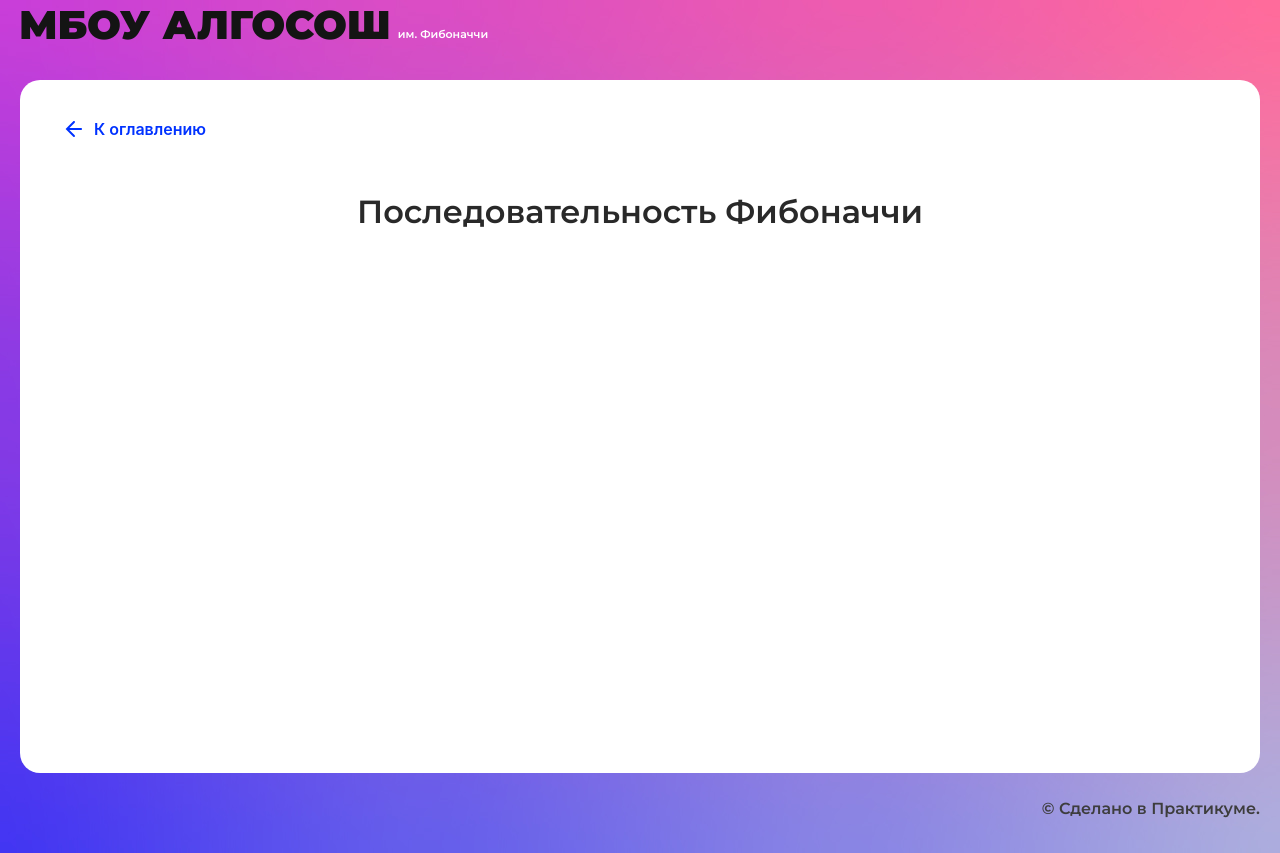
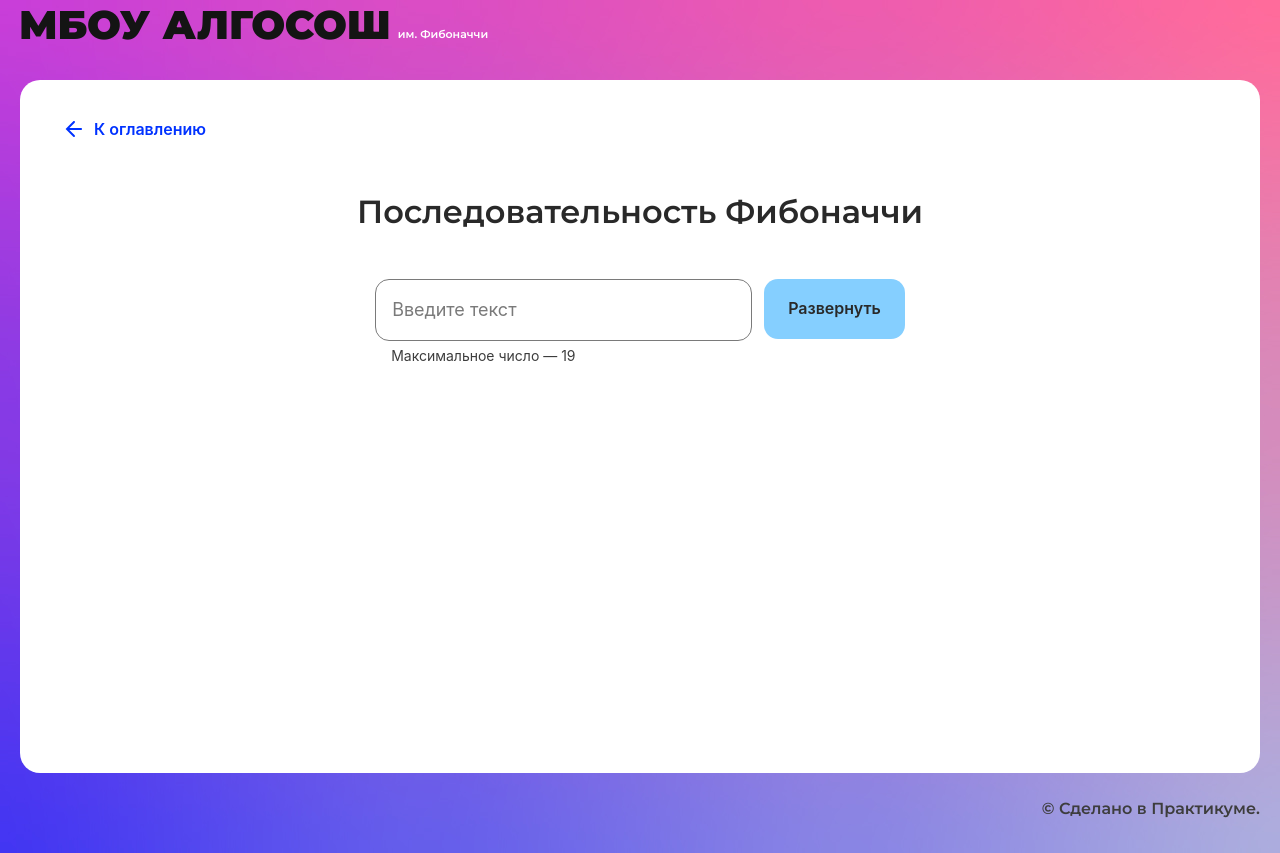
Before and after one commit to lizonkisel/algososh, a React (Create React App) app: page /fibonacci in a window 1280 px wide. Built offline with nearby package versions, Linux system fonts and the light colour scheme.

Commit message:
feat: add form and dunction for Fibonacci row

```diff
--- /dev/null
+++ b/src/components/fibonacci-page/fibonacci-page.module.css
@@ -0,0 +1,11 @@
+.inputField__wrapper {
+    display: flex;
+    flex-direction: row;
+    column-gap: 12px;
+
+    justify-content: center;
+}
+
+.inputField__input {
+    max-width: 377px;
+}
--- a/src/components/fibonacci-page/fibonacci-page.tsx
+++ b/src/components/fibonacci-page/fibonacci-page.tsx
@@ -1,10 +1,44 @@
 import React from "react";
+import styles from "./fibonacci-page.module.css";
+
 import { SolutionLayout } from "../ui/solution-layout/solution-layout";
+import { Input } from "../ui/input/input";
+import { Button } from "../ui/button/button";
 
 export const FibonacciPage: React.FC = () => {
+
+  const initialState = {
+    isRotateStarted: false,
+    isRotated: false
+  };
+
+  function getFibonacciRow(n: number): number[] {
+    const arr = [1, 1];
+    console.log('azaza');
+    if (n === 1) {
+      return arr;
+    }
+    for (let i = 2; i < n + 1; i++) {
+      const value = arr[i - 2] + arr[i - 1];
+      arr.push(value);
+    }
+    return arr;
+  };
+
+  function handleSubmit(e: React.FormEvent<HTMLFormElement>): void {
+    e.preventDefault();
+    console.log('Submit');
+  };
+
+  console.log(getFibonacciRow(1));
+
+
   return (
     <SolutionLayout title="Последовательность Фибоначчи">
-
+     <form className={styles.inputField__wrapper} onSubmit={handleSubmit}>
+        <Input isLimitText={true} max={19} min={1} extraClass={styles.inputField__input} type='number'/>
+        <Button text='Развернуть' type='submit'/>
+      </form>
     </SolutionLayout>
   );
 };
--- a/src/components/string/string.tsx
+++ b/src/components/string/string.tsx
@@ -151,7 +151,6 @@ export const StringComponent: React.FC = () => {
           {lettersState.map((letter: any, i) => {
             return <Circle letter={letter.letter} state={letter.state} key={i}/>
           })}
-          {/* <div>{state.text}</div> */}
         </section>
       }
 
```
